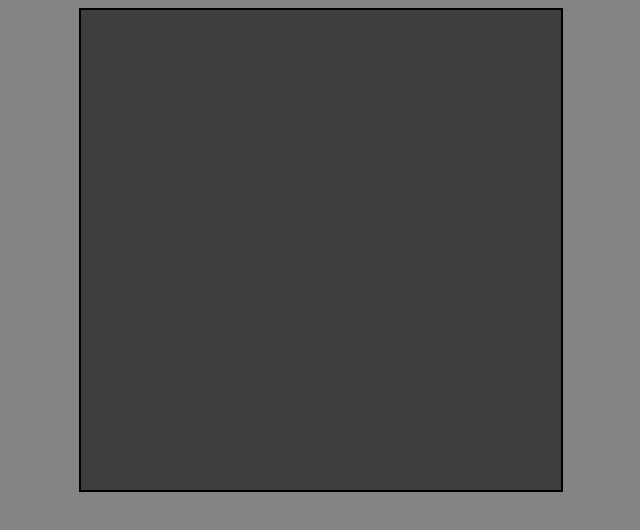
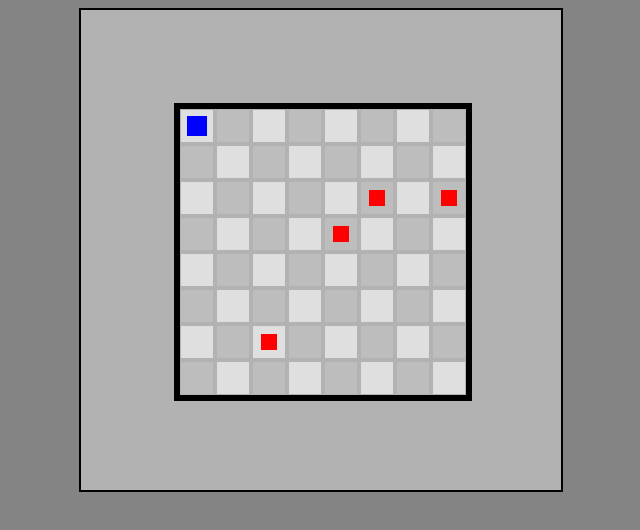
Before and after one commit to MasterMilkX/dagstuhl-roguelike, a plain HTML site: page index.html in a window 1280 px wide. Shown: the whole page, without its empty margins (319-959 px from the left). Drawn offline with Linux system fonts and the light colour scheme.

Commit message:
render demo

```diff
--- /dev/null
+++ b/entities.js
@@ -0,0 +1,61 @@
+var ENEMY_LIST = [];
+var NUM_ENEMIES = 5;
+
+
+
+var PLAYER = {
+    x : 0,
+    y : 0,
+    w : 20,
+    h : 20,
+    hp : 3,
+    cur_item : "",
+    entType : "player"
+}
+
+class Enemy{
+    constructor(name, x, y, hp){
+        this.name = name;
+        this.x = x;
+        this.y = y;
+        this.w = 16;
+        this.h = 16;
+        this.hp = hp;
+        this.entType = "enemy";
+    }
+}
+
+// moves an entity to a new location
+function move(e,x,y){
+    e.x = x;
+    e.y = y;
+}
+
+// draw the entity on the board
+// TODO: use sprites
+function renderEnt(e){
+    if(e.entType == "player"){
+        ctx.fillStyle = "#0000ff";
+        ctx.fillRect((e.x)*(PX_SIZE + BOARD_PAD) + BOARD_OFFSET.x + ((PX_SIZE - e.w)/2),
+            (e.y)*(PX_SIZE + BOARD_PAD) + BOARD_OFFSET.x + ((PX_SIZE - e.h)/2),
+            e.w,
+            e.h);
+    }
+    else if(e.entType == "enemy"){
+        ctx.fillStyle = "#ff0000";
+        ctx.fillRect((e.x)*(PX_SIZE + BOARD_PAD) + BOARD_OFFSET.x + ((PX_SIZE - e.w)/2),
+            (e.y)*(PX_SIZE + BOARD_PAD) + BOARD_OFFSET.x + ((PX_SIZE - e.h)/2),
+            e.w,
+            e.h);
+    }
+
+}
+
+
+
+function drawEntities(){
+    for(let e of ENEMY_LIST){
+        renderEnt(e);
+    }
+    renderEnt(PLAYER);
+}
--- a/index.html
+++ b/index.html
@@ -24,9 +24,12 @@
 			}
 		</style>
 	</head>
-	<body>
+	<body onload="init()">
 		<!--<div id="debugBar"><p id="debug" style="color:white">...</p></div>-->
 		<canvas id='game'>Browser does not support HTML5 canvas</canvas>
-		<script src="code.js"></script>
+		<script src="utils.js"></script>
+		<script src="entities.js"></script>
+		<script src="pcg.js"></script>
+		<script src="main.js"></script>
 	</body>
 </html>
--- a/code.js
+++ b/main.js
@@ -11,6 +11,7 @@ var camera = {
 	x : 0,
 	y : 0
 };
+
 
 //KEYS
 
@@ -98,16 +99,21 @@ function panCamera(){
 
 //////////////////  RENDER FUNCTIONS  ////////////////////
 
+
+// main render function
 function render(){
 	ctx.save();
 	//ctx.translate(-camera.x, -camera.y);		//camera
 	ctx.clearRect(0, 0, canvas.width, canvas.height);
 
 	//background
-	ctx.fillStyle = "#3e3e3e";
+	ctx.fillStyle = "#B2B2B2";
 	ctx.fillRect(0,0,canvas.width, canvas.height);
 
 	/*   add draw functions here  */
+
+	drawBoard();
+	drawEntities();
 
 	ctx.restore();
 }
@@ -118,7 +124,7 @@ function render(){
 
 //game initialization function
 function init(){
-
+	initBoard();
 }
 
 //main game loop
--- /dev/null
+++ b/pcg.js
@@ -0,0 +1,66 @@
+var BOARD_SIZE = 8
+var PX_SIZE = 32;
+var BOARD_PAD = 4;
+
+var BOARD_COLORS = {
+    0 : "#DFDFDF",
+    1 : "#BDBDBD"
+}
+
+
+var BOARD_OFFSET = {
+    x : 100,
+    y : 100
+}
+
+// makes a blank board
+function blankBoard(){
+    ENT_BOARD = [];
+    for (var i = 0; i < BOARD_SIZE; i++){
+        ENT_BOARD.push([])
+        for (var j = 0; j < BOARD_SIZE; j++){
+            ENT_BOARD[i].push(0)
+        }
+    }
+}
+
+// adds enemies, items, and the player to the board
+function initBoard(){
+    blankBoard();
+    ENT_BOARD[0][0] = PLAYER;
+
+    // add enemies
+    for(let e=0; e<NUM_ENEMIES; e++){
+        let x = Math.floor(Math.random()*BOARD_SIZE);
+        let y = Math.floor(Math.random()*BOARD_SIZE);
+        let hp = Math.floor(Math.random()*3) + 1;
+        let enemy = new Enemy("enemy"+e, x, y, hp);
+        ENT_BOARD[x][y] = enemy;
+        ENEMY_LIST.push(enemy);
+    }
+}
+
+// renders the board setup
+function drawBoard(){
+
+    // draw outside border
+    ctx.fillStyle = "#000000"
+    ctx.lineWidth = "6"
+    ctx.beginPath();
+    ctx.rect(BOARD_OFFSET.x - BOARD_PAD,
+        BOARD_OFFSET.y - BOARD_PAD,
+        BOARD_SIZE*(PX_SIZE+BOARD_PAD) + BOARD_PAD,
+        BOARD_SIZE*(PX_SIZE+BOARD_PAD) + BOARD_PAD)
+    ctx.stroke();
+
+    // draw the board (chess - alternating)
+    for (var i = 0; i < BOARD_SIZE; i++){
+        for (var j = 0; j < BOARD_SIZE; j++){
+            ctx.fillStyle = BOARD_COLORS[(i+j)%2]
+            ctx.fillRect(i*(PX_SIZE+BOARD_PAD) + BOARD_OFFSET.x,
+            j*(PX_SIZE+BOARD_PAD) + BOARD_OFFSET.y,
+            PX_SIZE,
+            PX_SIZE)
+        }
+    }
+}
--- /dev/null
+++ b/utils.js
@@ -0,0 +1,3 @@
+function randPos(){
+    return [Math.floor(Math.random()*BOARD_SIZE), Math.floor(Math.random()*BOARD_SIZE)]
+}
```
